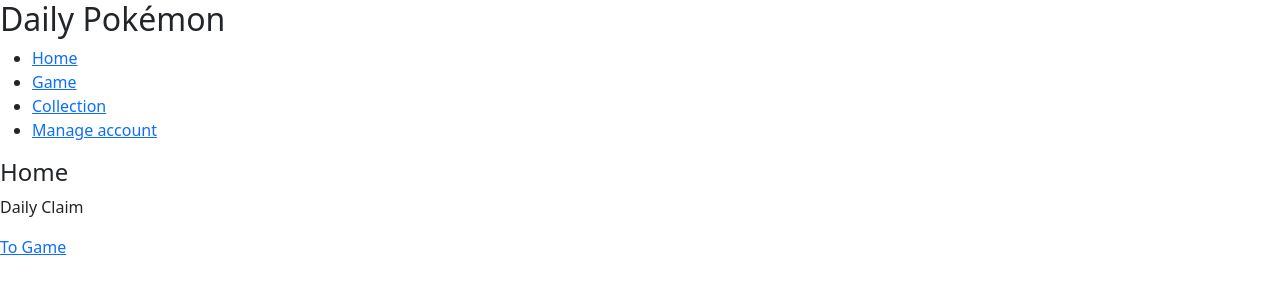
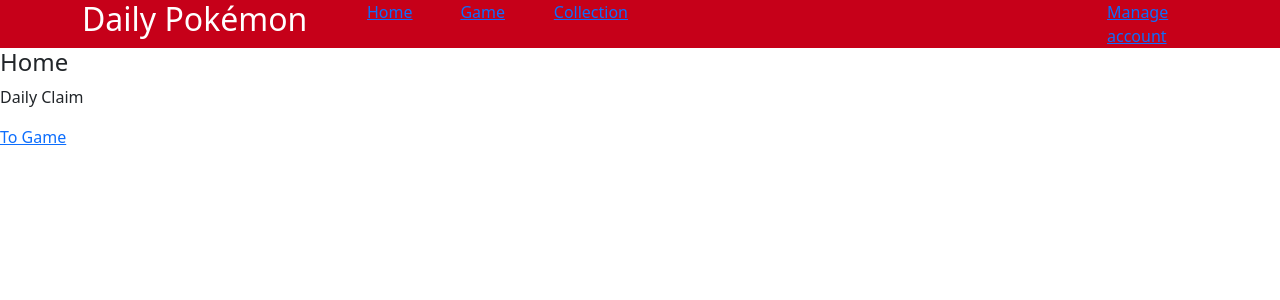
Before and after one commit to igl-myrick/daily-pokemon, a React (Create React App) app: page / in a window 1280 px wide. Shown: the top 300 px of the page. Built offline with nearby package versions, Linux system fonts and the light colour scheme.

Commit message:
add wip styling

```diff
--- a/src/components/Header.js
+++ b/src/components/Header.js
@@ -2,23 +2,47 @@ import React from "react";
 import { Link } from "react-router-dom";
 
 function Header() {
+  const styles = {
+    backgroundColor: "#c60019",
+    color: "white"
+  }
+
+  const buttonStyles = {
+    display: "none"
+  }
+
   return (
     <React.Fragment>
-      <h2>Daily Pokémon</h2>
-      <ul>
-        <li>
-          <Link to="/">Home</Link>
-        </li>
-        <li>
-          <Link to="game">Game</Link>
-        </li>
-        <li>
-          <Link to="collection">Collection</Link>
-        </li>
-        <li>
-          <Link to="account">Manage account</Link>
-        </li>
-      </ul>
+      <div style={styles}>
+        <div className="container">
+          <div className="row">
+            <div className="col-md-3">
+              <h2>Daily Pokémon</h2>
+            </div>
+            <div className="col-md-3">
+              <div className="row">
+                <div className="col">
+                  <Link to="/">Home</Link>
+                </div>
+                <div className="col">
+                  <Link to="game">Game</Link>
+                </div>
+                <div className="col">
+                  <Link to="collection">Collection</Link>
+                </div>
+              </div>
+            </div>
+            <div className="col">
+                <div className="col-md-2 float-end">
+                  <button style={buttonStyles} type="button"/>
+                </div>
+                <div className="col-md-2 float-end">
+                  <Link to="account">Manage account</Link>
+              </div>
+            </div>
+          </div>
+        </div>
+      </div>
     </React.Fragment>
   );
 }
```
